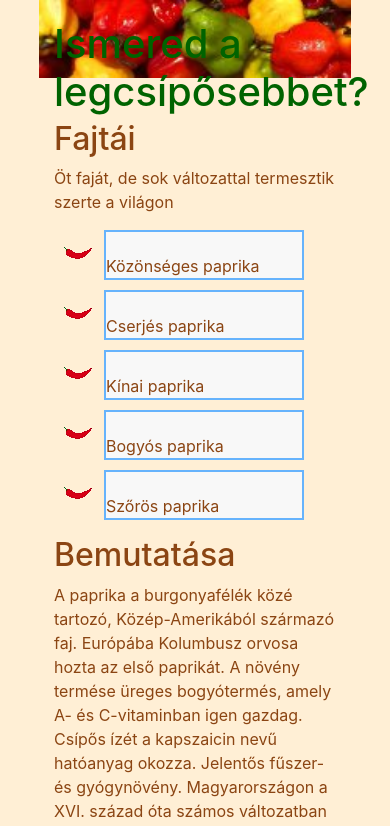
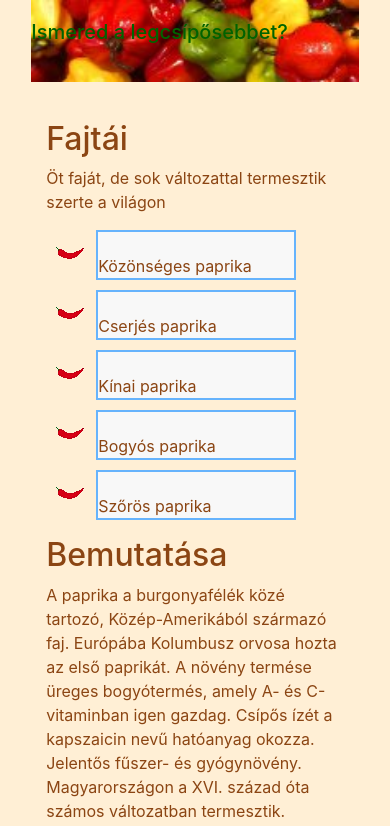
Before and after one commit to csokaandras/paprika, a plain HTML site: page index.html in a window 390 px wide. Shown: the top 826 px of the page. Drawn offline with Linux system fonts and the light colour scheme.

Commit message:
Add files via upload

```diff
--- a/index.html
+++ b/index.html
@@ -10,13 +10,14 @@
 </head>
 <body>
 
+    <div id="fejlec" class="">
+        <h1 class="">Ismered a legcsípősebbet?</h1>
+    </div>
+    <div class="container">
 
-    <div class="container">
         <div class="row">
 
-            <div id="fejlec" class="container-fluid">
-                <h1>Ismered a legcsípősebbet?</h1>
-            </div>
+
 
             <div id="menu" class="container-fluid col-12 col-xl-6 col-lg-6 col-md-6 col-sm-12">
                 <h2>Fajtái</h2>
@@ -24,7 +25,7 @@
                   Öt faját, de sok változattal termesztik szerte a világon
                 </p>
                 <ol>
-                    <li><a href="sok.png">Közönséges paprika</a></li>
+                    <li><a href="sok.png" target="_blank">Közönséges paprika</a></li>
                     <li><a href="https://hu.wikipedia.org/wiki/Kezd%C5%91lap" target="_blank">Cserjés paprika</a></li>
                     <li><a href="https://hu.wikipedia.org/wiki/Kezd%C5%91lap" target="_blank">Kínai paprika</a></li>
                     <li><a href="https://hu.wikipedia.org/wiki/Kezd%C5%91lap" target="_blank">Bogyós paprika</a></li>
--- a/paprika.css
+++ b/paprika.css
@@ -1,8 +1,8 @@
 body{
     background-color: #FFEFD5 ;
     color: #8b4513;
-    margin-left: 10%;
-    margin-right: 10%;
+    margin-left: 8%;
+    margin-right: 8%;
 }
 
 a, a:hover{
@@ -25,9 +25,15 @@ th{
     text-align: center;
 }
 
-@media screen and (max-width: 600px){
+@media (max-width: 614px){
     h1{
-      size: 100px;
+        font-size: 30px;
+    }
+}
+
+@media (max-width: 444px){
+    h1{
+        font-size: 20px;
     }
 }
 
```
